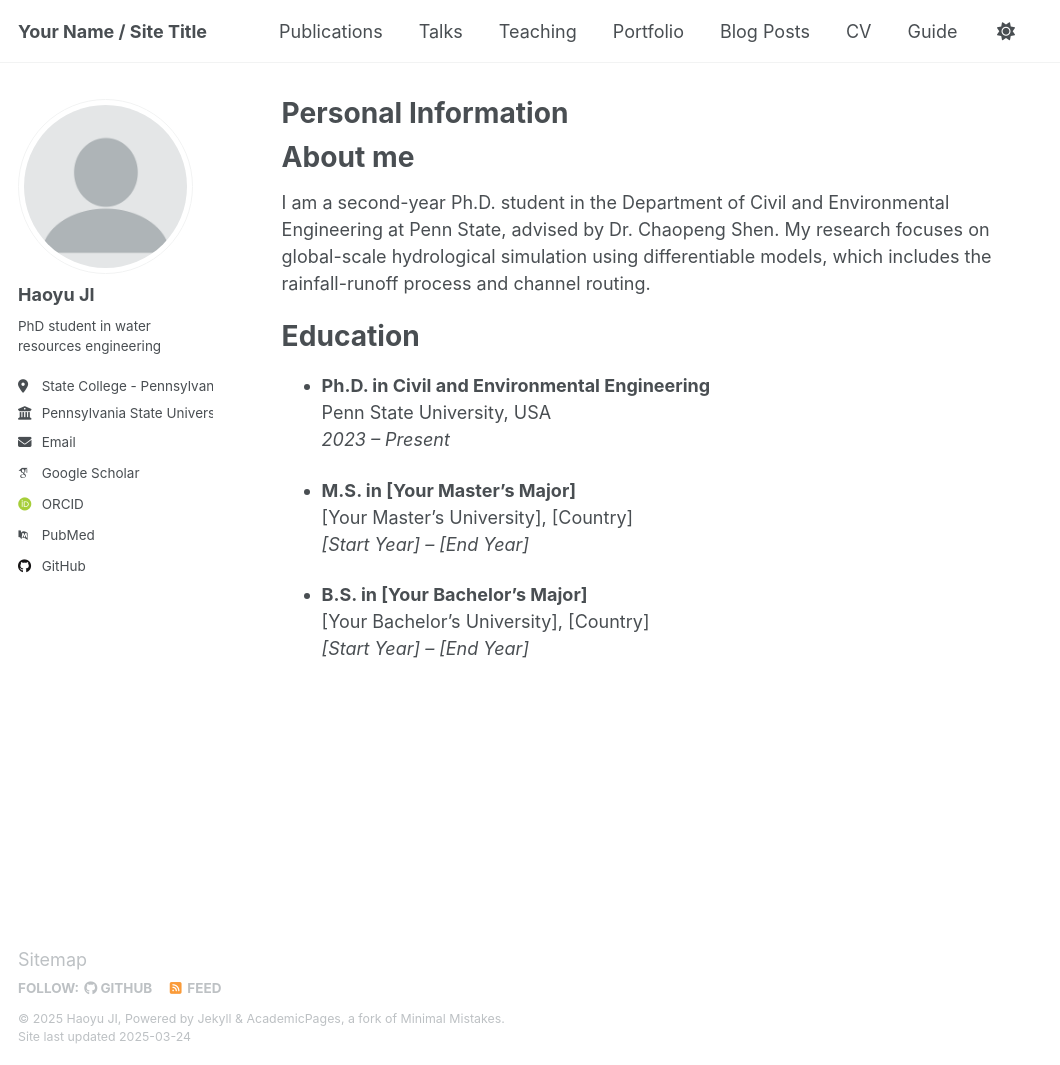
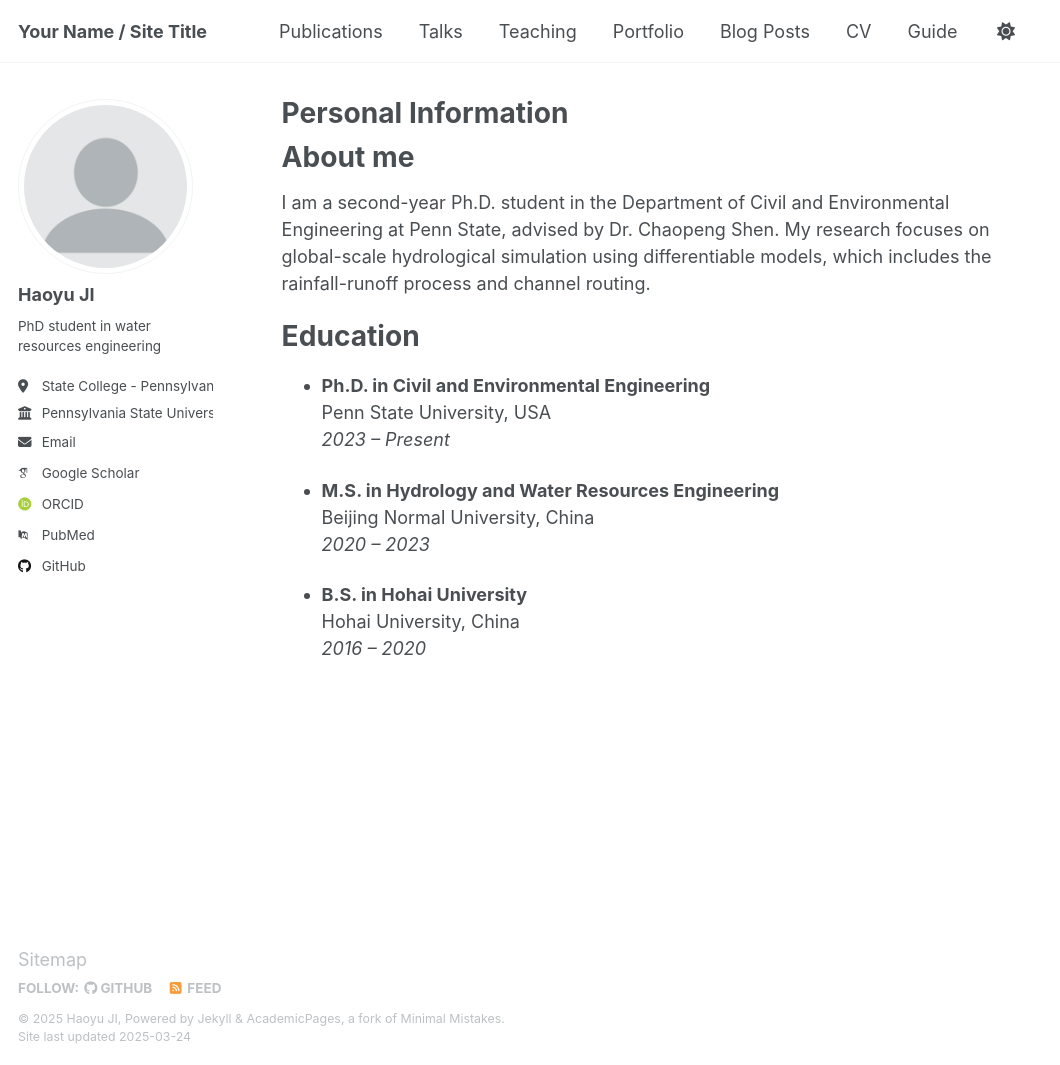
Before and after one commit to hiyuji98/hiyuji.github.io, a Jekyll site: the page built from _pages/about.md, in a window 1280 px wide and 1065 px high. Shown: the whole window, without its empty margins (0-1060 px from the left). Built offline with Jekyll 4.4.1, drawn with Linux system fonts in a browser that asks for light colours; some web fonts are replaced.

Commit message:
Update about.md

```diff
--- a/_pages/about.md
+++ b/_pages/about.md
@@ -18,10 +18,10 @@ Education
   Penn State University, USA
   *2023 – Present*
 
-- **M.S. in [Your Master's Major]**
-  [Your Master's University], [Country]
-  *[Start Year] – [End Year]*
+- **M.S. in Hydrology and Water Resources Engineering**
+  Beijing Normal University, China
+  *2020 – 2023*
 
-- **B.S. in [Your Bachelor's Major]**
-  [Your Bachelor's University], [Country]
-  *[Start Year] – [End Year]*
+- **B.S. in Hohai University**
+  Hohai University, China
+  *2016 – 2020*
```
